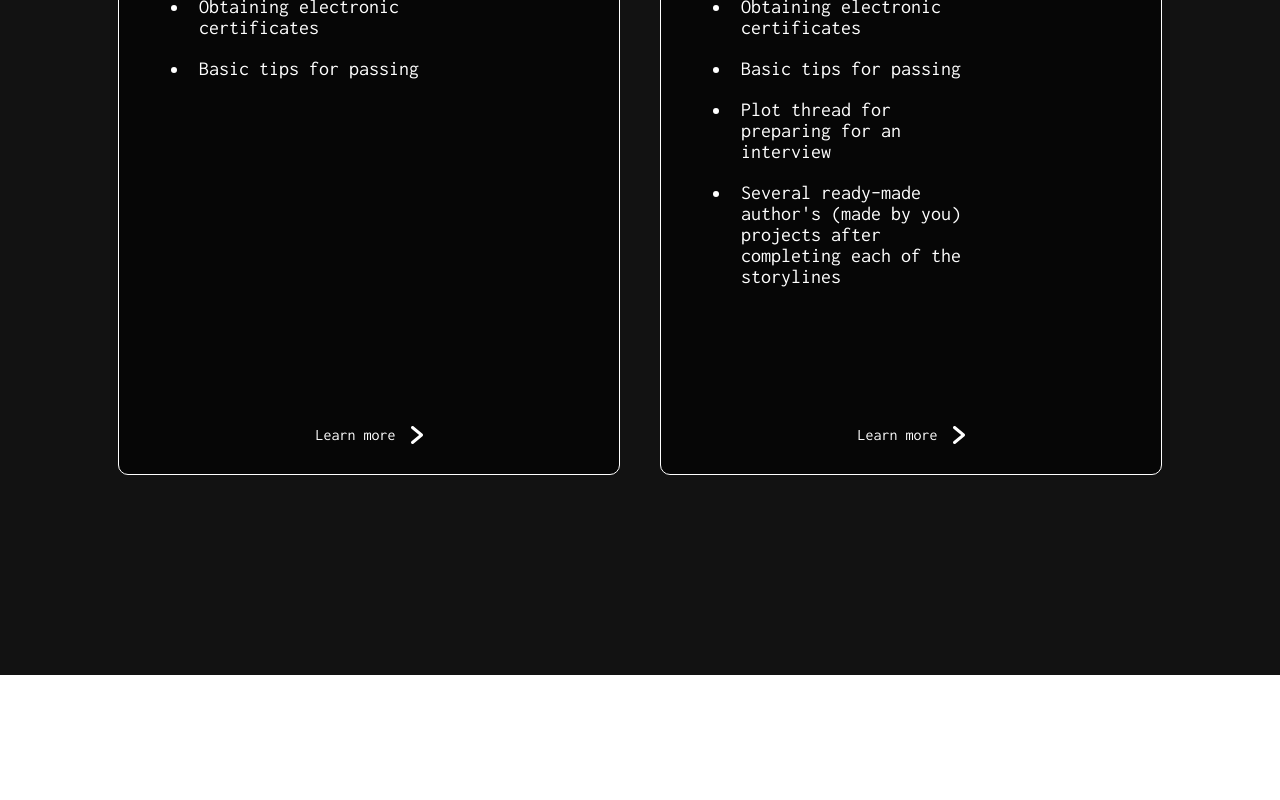
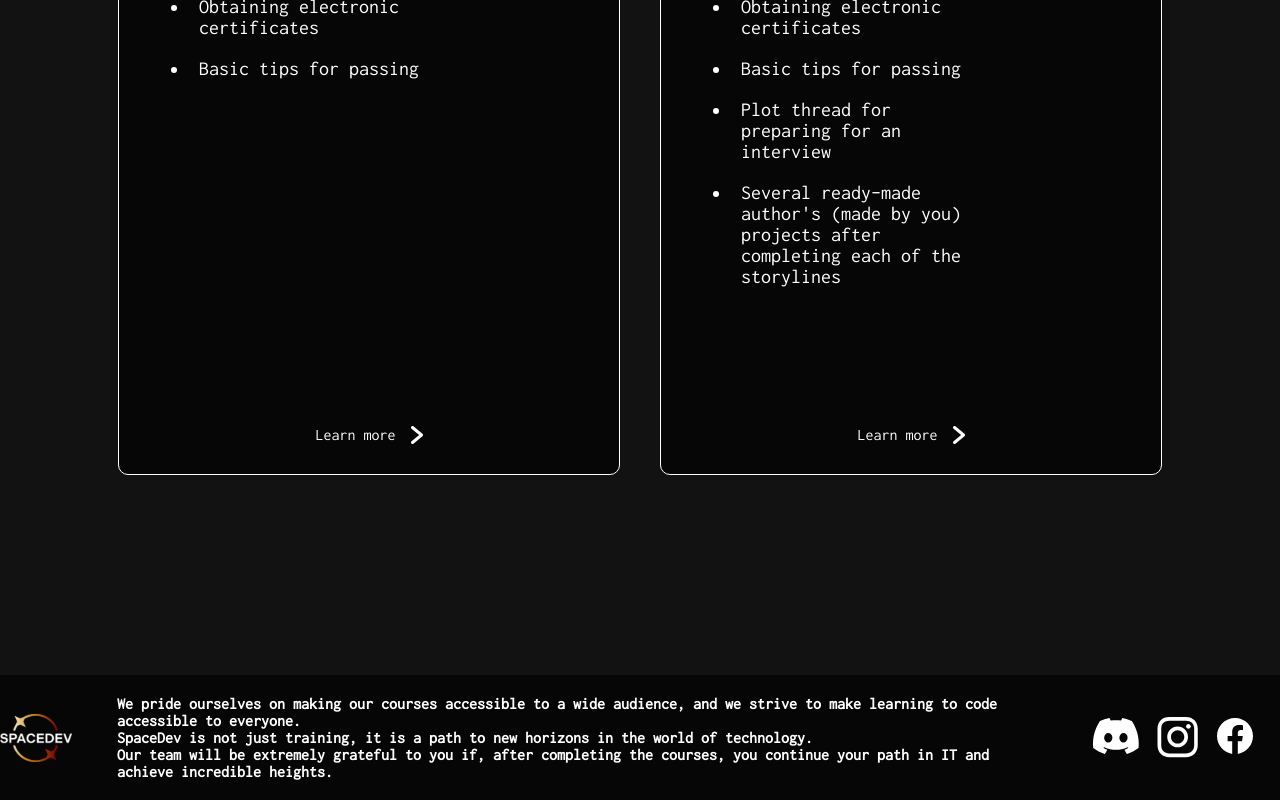
Before and after one commit to VRomanenko04/spacedev-0.1.0, a Next.js app: page / in a window 1280 px wide. Shown: the part 2037-2837 px from the top of the page. Before the commit the page ends 2712 px from the top, so only its background shows below. Built offline with nearby package versions, Linux system fonts and the light colour scheme.

Commit message:
Добавил Footer на HomePage

```diff
--- a/src/app/page.tsx
+++ b/src/app/page.tsx
@@ -1,5 +1,6 @@
 import HomeHeader from "@/components/HomeHeader/HomeHeader";
 import HomePlans from "@/components/HomePlans/HomePlans";
+import Footer from "@/components/UI/Footer/Footer";
 import WhySpacedev from "@/components/WhySpacedev/WhySpacedev";
 
 const Home = () => {
@@ -12,6 +13,7 @@ const Home = () => {
         <WhySpacedev />
         <HomePlans />
       </main>
+      <Footer />
     </>
   );
 }
```
